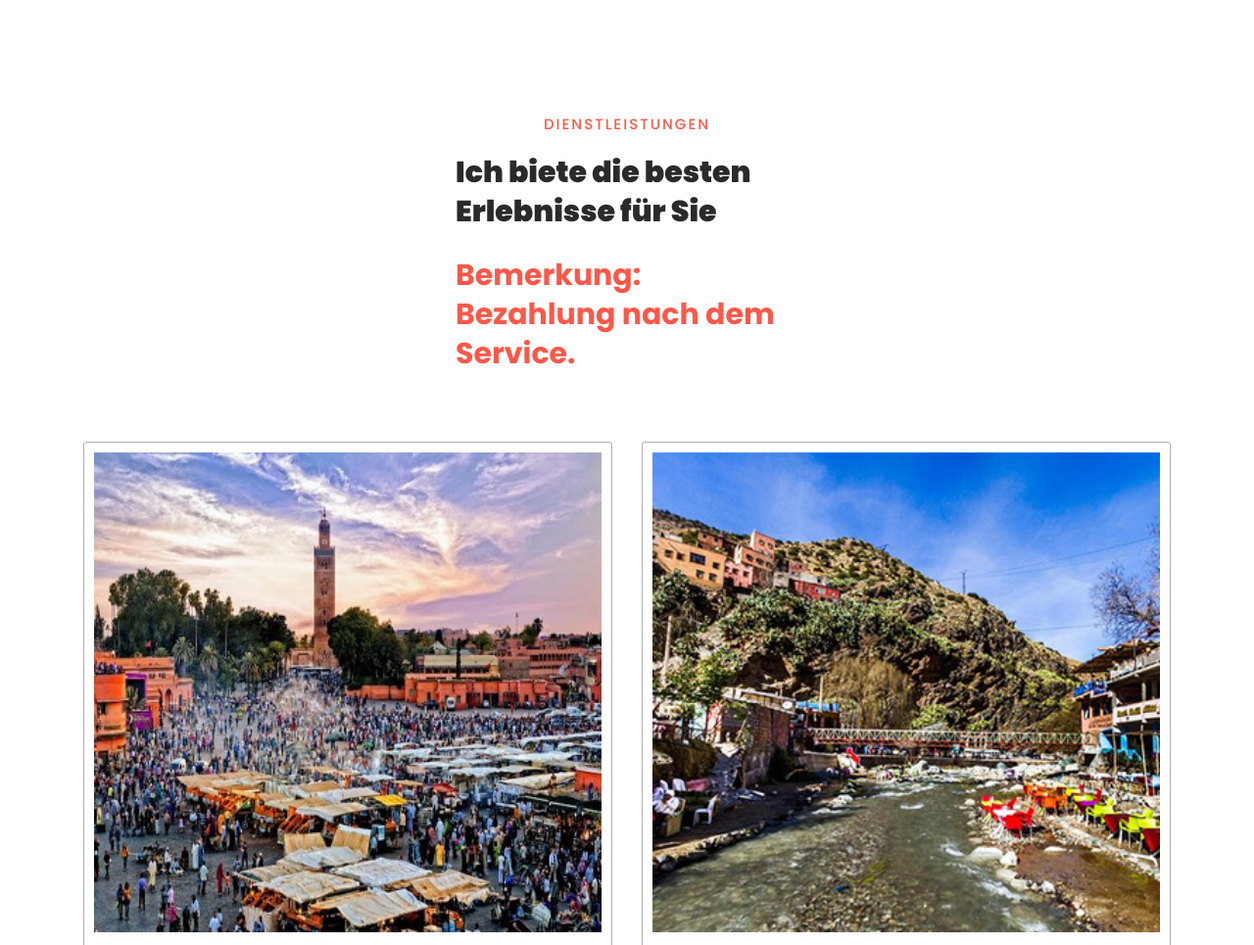
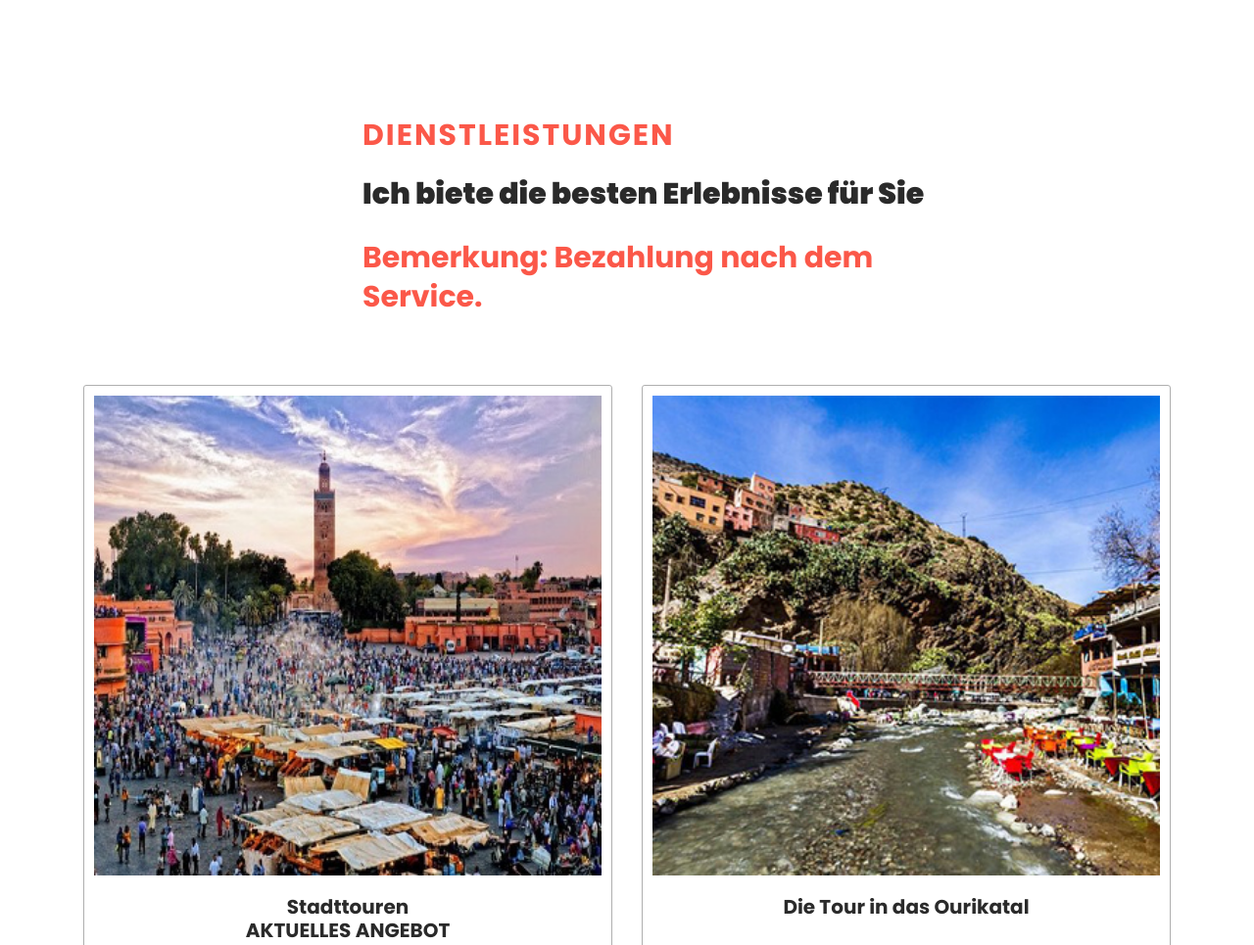
Before and after one commit to MedSoso/RedcityGuide, a plain HTML site: page index.html in a window 1280 px wide. Shown: the part 1685-2650 px from the top of the page at 98% size. Drawn offline with Linux system fonts and the light colour scheme.

Commit message:
Add files via upload

```diff
--- a/index.html
+++ b/index.html
@@ -209,9 +209,9 @@ https://templatemo.com/tm-558-klassy-cafe
   <section class="section" id="chefs">
     <div class="container">
       <div class="row">
-        <div class="col-lg-4 offset-lg-4 text-center">
+        <div class="col-lg-7 offset-lg-3 text-center">
           <div class="section-heading">
-            <h6>Dienstleistungen</h6>
+            <h6 class="sidde-note">Dienstleistungen</h6>
             <h2>Ich biete die besten Erlebnisse für Sie</h2>
             <p class="sidde-note">Bemerkung: Bezahlung nach dem Service.</p>
           </div>
@@ -240,7 +240,7 @@ https://templatemo.com/tm-558-klassy-cafe
                 <li>• Ihr bekommt allgemeine Informationen über Marrakesch und den großen Platz. Neben allgemeinen Informationen kann ich Ihnen viele interessante Einblicke in die politischen, wirtschaftlichen und religiösen
                   Zusammenhänge des Landes geben, die so nicht in den Reiseführern zu finden sind.
                 </li>
-                <li>• Ich zeige Ihnen den schönen Pascha-Palast sowie den geheimen Garten in der Medina (Altstadt), weiter zum ältesten Brunnen und einem Backhaus, wie funktioniert eine Hammam-Heizung, und Besichtigung eines Caravan-serails.</li>
+                <li>• Ich zeige Ihnen den schönen Pascha-Palast sowie den geheimen Garten in der Medina (Altstadt), weiter zum ältesten Brunnen und einem Backhaus, Wir besichtigen ebenso eine Feuerstelle eines Hammam auch ein Caravan-serail und natürlich die Handwerker...</li>
                 <li>• Wenn Sie andere Wünsche und Vorschläge hätten, würde ich Ihnen zu verfügung stehen.</li>
                   <br>
                 <h6>* Wir bitten um Voranmeldung per WhatsApp oder telefonisch.</h6>
```
